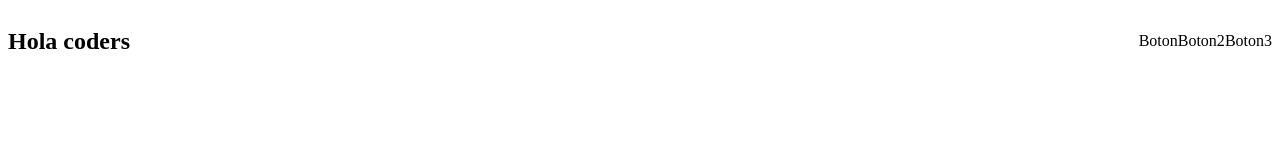
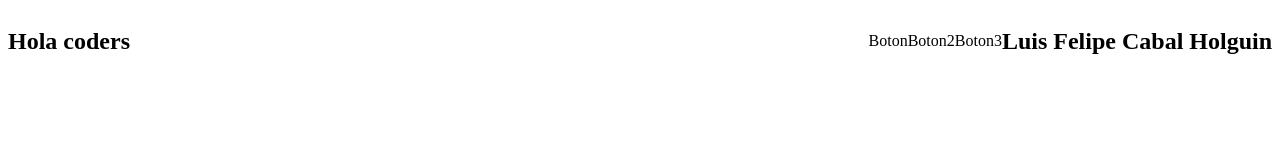
Before and after one commit to iElectro13/prueba-gitflow, a plain HTML site: page index.html in a window 1280 px wide. Drawn offline with Linux system fonts and the light colour scheme.

Commit message:
mi nombre

```diff
--- a/index.html
+++ b/index.html
@@ -1,5 +1,6 @@
 <!DOCTYPE html>
 <html lang="en">
+
 <head>
   <meta charset="UTF-8">
   <meta http-equiv="X-UA-Compatible" content="IE=edge">
@@ -7,6 +8,7 @@
   <link rel="stylesheet" href="style.css">
   <title>Document</title>
 </head>
+
 <body>
   <nav>
     <h1>Hola coders</h1>
@@ -14,7 +16,9 @@
       <div>Boton</div>
       <div>Boton2 </div>
       <div>Boton3</div>
+      <h2>Luis Felipe Cabal Holguin</h2>
     </div>
   </nav>
 </body>
+
 </html>
```
Lines whose indentation alone changed are shown as unchanged.
